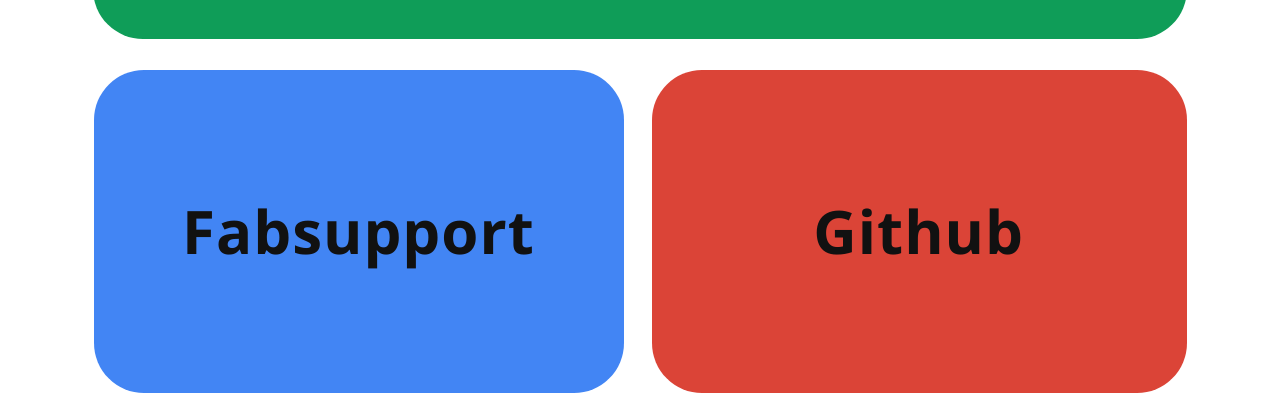
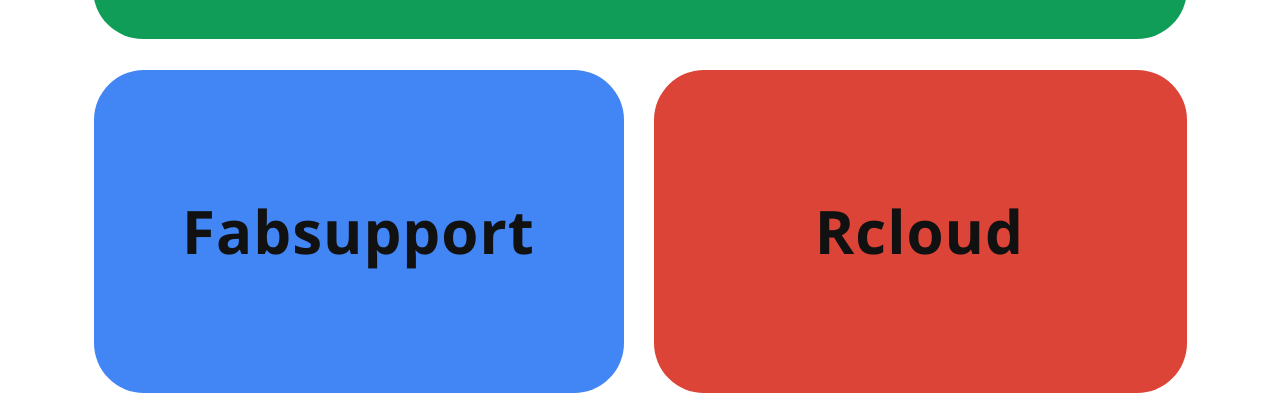
Before and after one commit to rdoeven/Portalsite, a plain HTML site: page index.html in a window 1280 px wide. Shown: the part 383-800 px from the top of the page. Drawn offline with nearby package versions, Linux system fonts and the light colour scheme; a web font is replaced by a local one.

Commit message:
added nextcloud button

```diff
--- a/index.html
+++ b/index.html
@@ -79,7 +79,7 @@
         <a href="https://doeven.be/resume" class="u-btn u-btn-round u-button-style u-custom-color-2 u-radius-50 u-text-body-color u-btn-1"> Resume<br>
         </a>
         <a href="https://doeven.be/fabsupport" class="u-btn u-btn-round u-button-style u-custom-color-3 u-radius-50 u-text-body-color u-btn-2">Fabsupport</a>
-        <a href="https://github.com/rdoeven/" class="u-btn u-btn-round u-button-style u-custom-color-4 u-radius-50 u-text-body-color u-btn-3">Github<br>
+        <a href="https://next.doeven.be" class="u-btn u-btn-round u-button-style u-custom-color-4 u-radius-50 u-text-body-color u-btn-3">Rcloud<br>
         </a>
       </div>
     </section>
```
